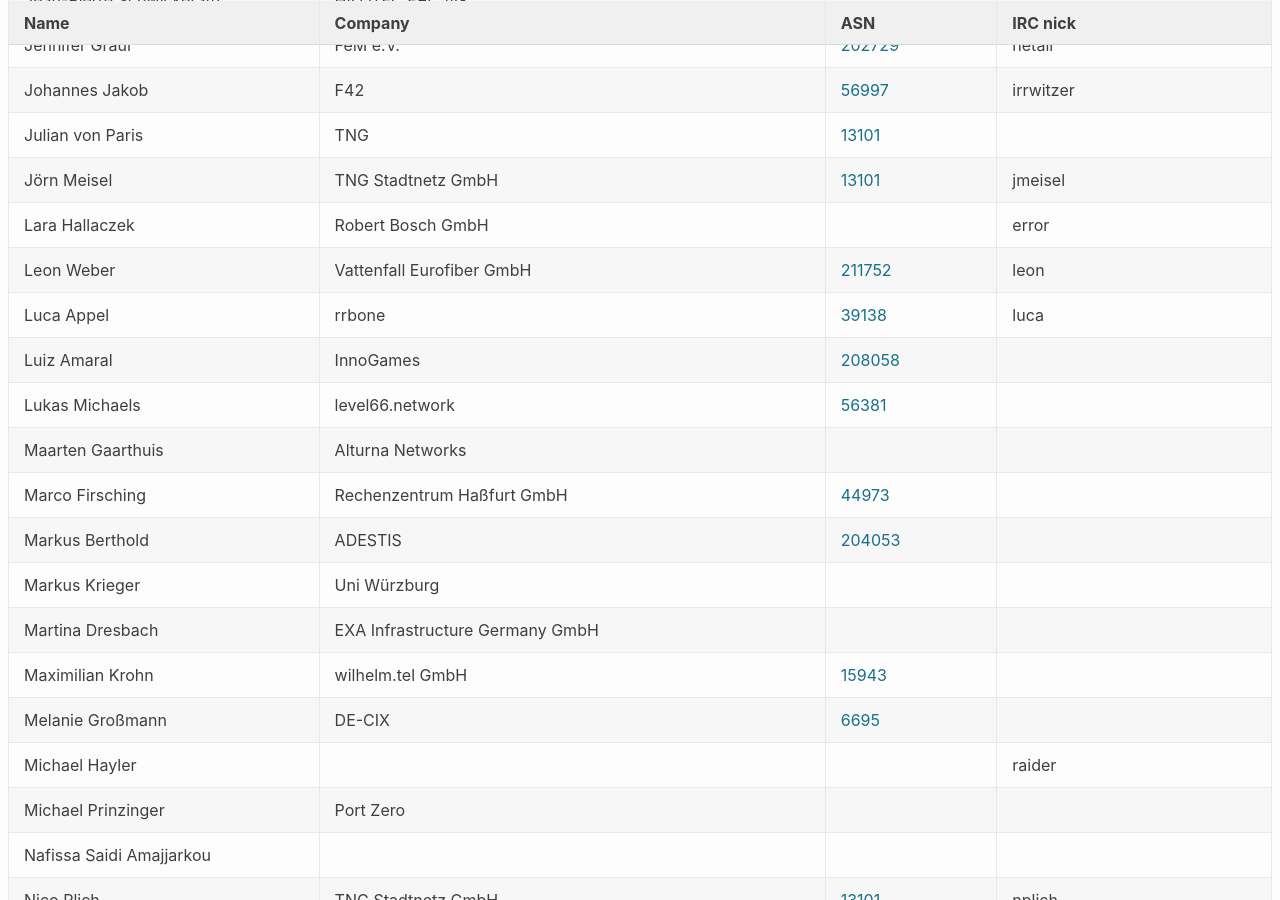
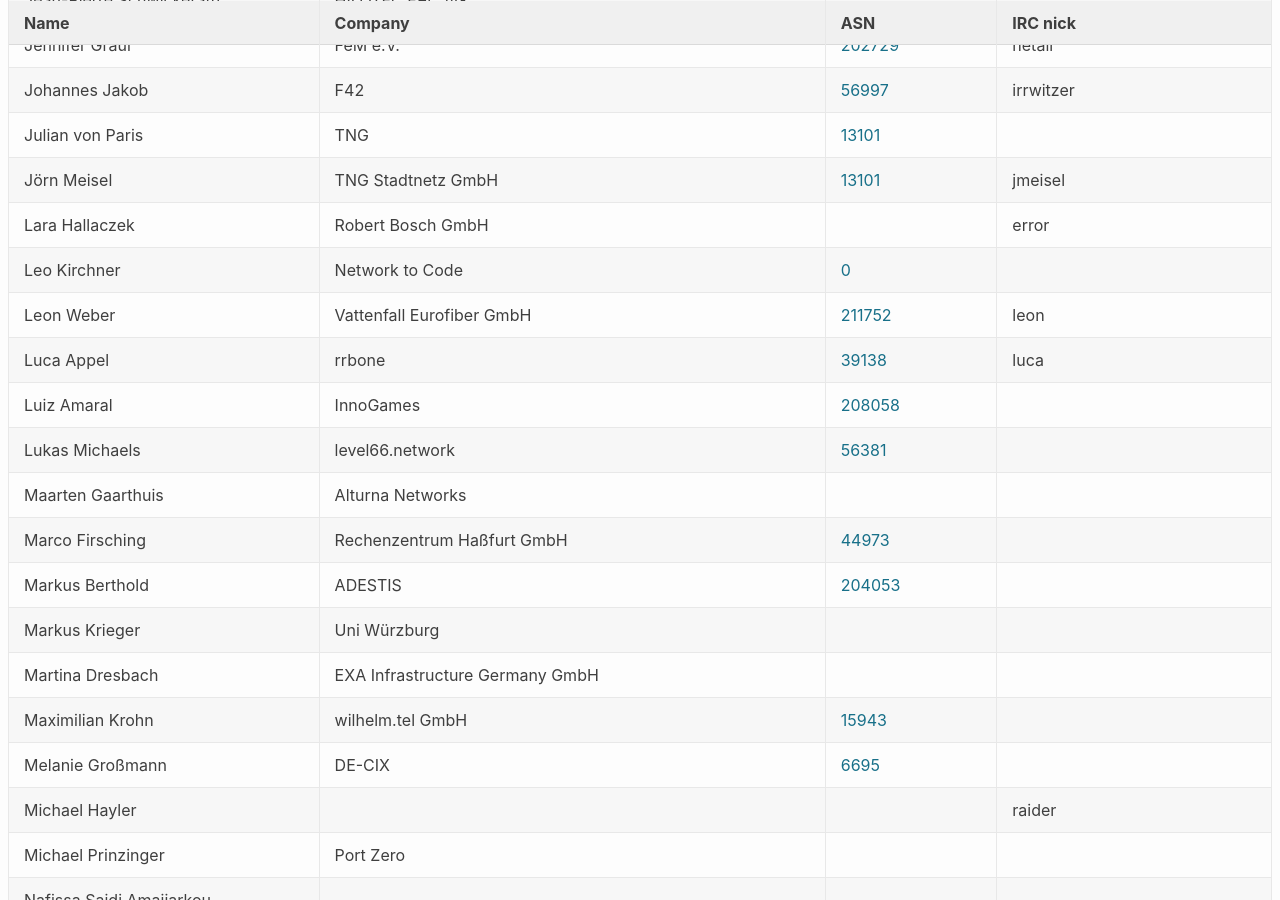
Before and after one commit to denog/pretix-attendeelist, a Jekyll site: the page built from denog15/index.md, in a window 1280 px wide and 900 px high, scrolled down 1504 px. Built offline with Jekyll 4.4.1, drawn with Linux system fonts in a browser that asks for light colours.

Commit message:
Latest data: Tue Aug 15 01:40:28 UTC 2023

```diff
--- a/_data/attendees_denog15_onsite.json
+++ b/_data/attendees_denog15_onsite.json
@@ -208,6 +208,12 @@
     "company": "Robert Bosch GmbH",
     "irc": "error",
     "asn": null
+  },
+  {
+    "name": "Leo Kirchner",
+    "company": "Network to Code",
+    "irc": null,
+    "asn": "0"
   },
   {
     "name": "Leon Weber",
```
